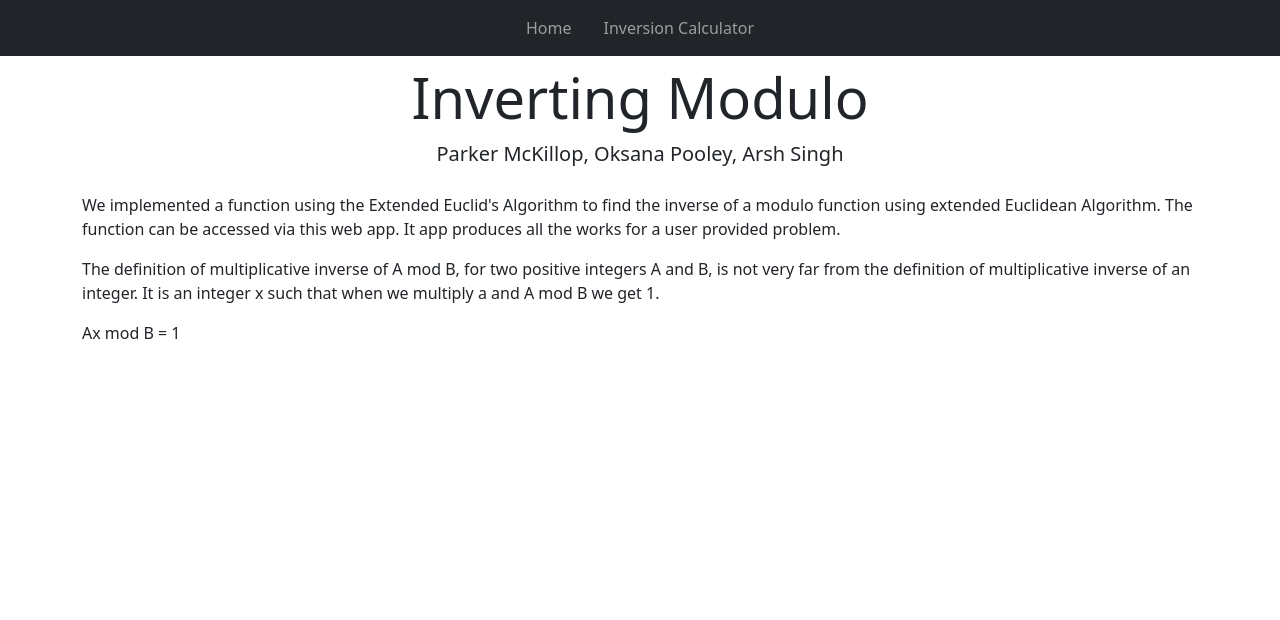
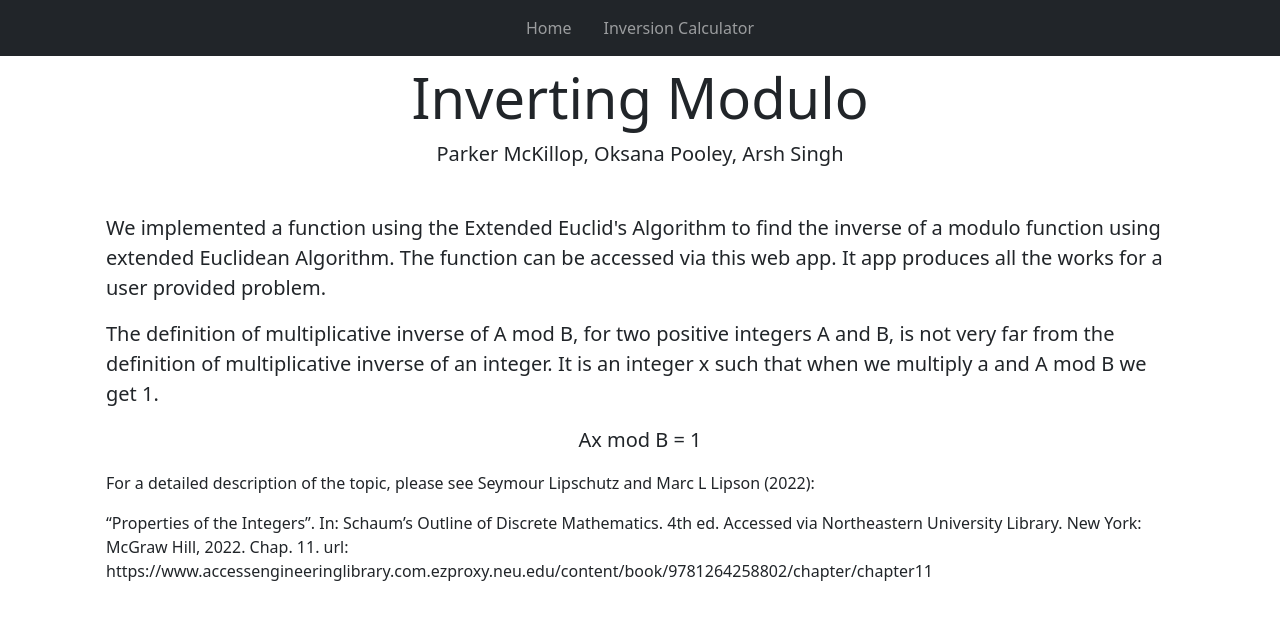
Before and after one commit to pem2k/cs_5002_final_front_end, a React (Create React App) app: page / in a window 1280 px wide. Shown: the top 620 px of the page. Built offline with nearby package versions, Linux system fonts and the light colour scheme.

Commit message:
updated home page content

```diff
--- a/src/pages/Home.jsx
+++ b/src/pages/Home.jsx
@@ -1,21 +1,29 @@
-import React from "react"
+import React from "react";
 
-// considering writeup of entire project on web side, render latex with: https://www.npmjs.com/package/react-latex-next
+export default function Home() {
+  return (
+    <div className="container mt-1 fs-5">
+      <div className="card border-0 p-4">
 
-export default function Home(){
-    return(
-        <div className="mt-2">
-            <div className=" container">
-                <p>
+        <p className="fs-5">
           We implemented a function using the Extended Euclid's Algorithm to find the inverse of a modulo function using extended Euclidean Algorithm. The function can be accessed via this web app. It app produces all the works for a user provided problem.
         </p>
-                <p>
+
+        <p className="fs-5">
           The definition of multiplicative inverse of A mod B, for two positive integers A and B, is not very far from the definition of multiplicative inverse of an integer. It is an integer x such that when we multiply a and A mod B we get 1.
         </p>
-                <p>
+
+        <p className="text-center fs-5">
           Ax mod B = 1
         </p>
+        <p className="text-left fs-6">
+        For a detailed description of the topic, please see Seymour Lipschutz and Marc L Lipson (2022):
+        </p>
+        <p className="text-left fs-6">
+         “Properties of the Integers”. In: Schaum’s Outline of Discrete Mathematics. 4th ed. Accessed via Northeastern University Library. New York: McGraw Hill, 2022. Chap. 11. url: <a href="https://www.accessengineeringlibrary.com.ezproxy.neu.edu/content/book/9781264258802/chapter/chapter11"></a>https://www.accessengineeringlibrary.com.ezproxy.neu.edu/content/book/9781264258802/chapter/chapter11
+        </p>
       </div>
+
     </div>
-    )
+  );
 }
```
Lines whose indentation alone changed are shown as unchanged.
